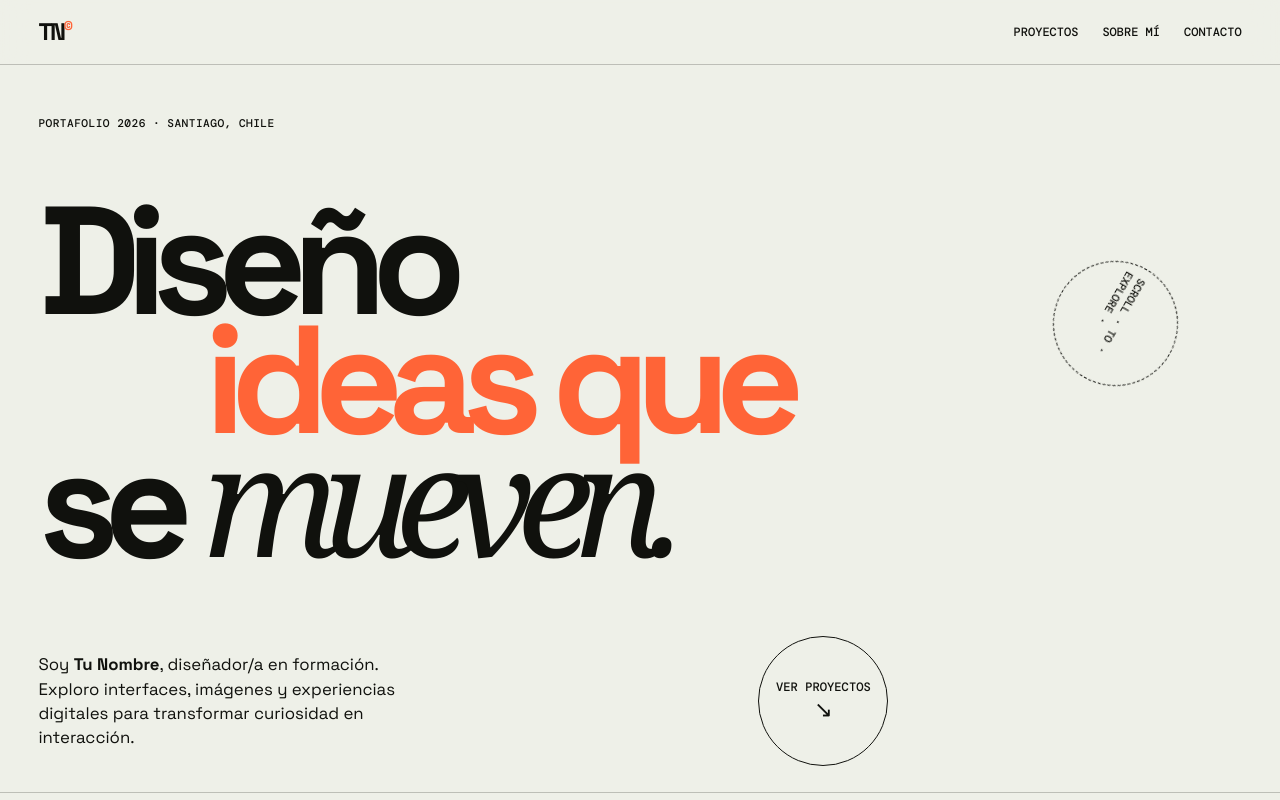
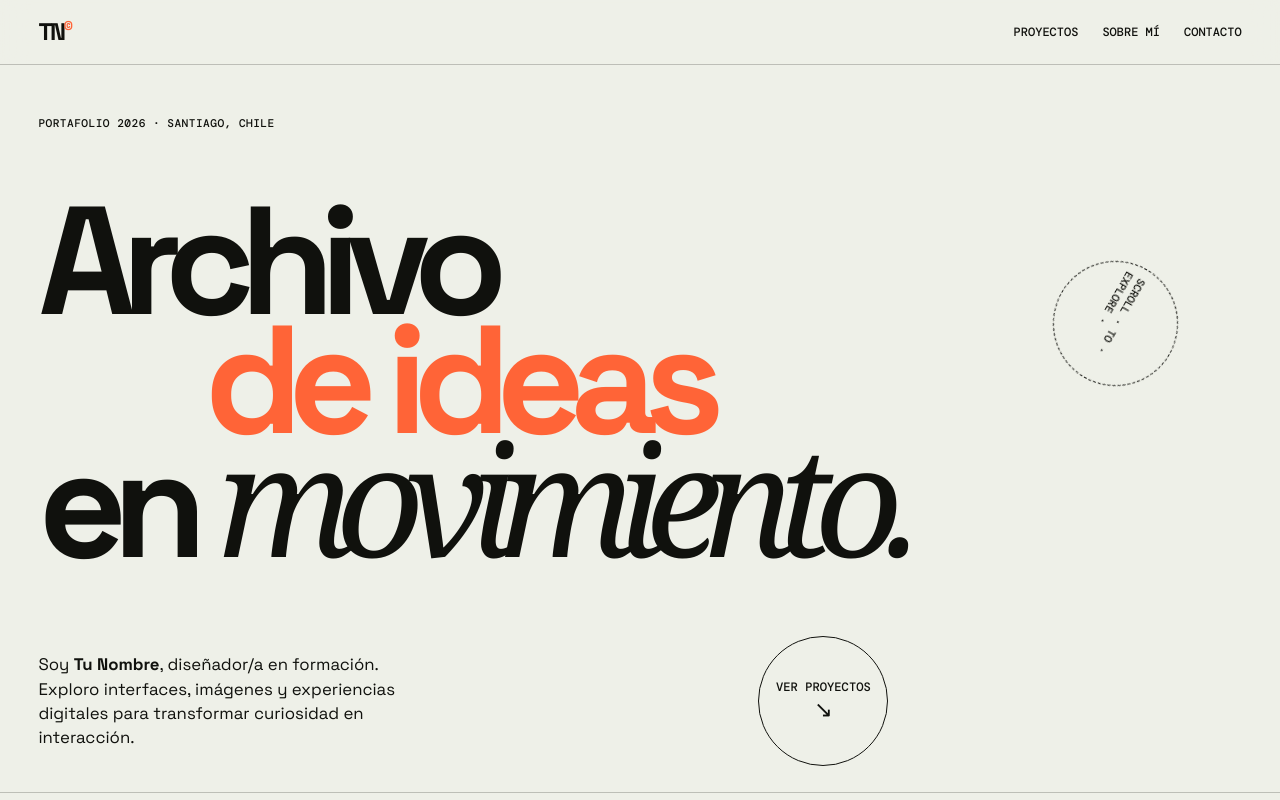
Before and after one commit to jffudp/Portafolio-jD, a plain HTML site: page dist/index.html in a window 1280 px wide. Shown: the top 800 px of the page. Drawn offline with nearby package versions, Linux system fonts and the light colour scheme.

Commit message:
Update Site source

```diff
--- a/dist/index.html
+++ b/dist/index.html
@@ -4,7 +4,7 @@
   <meta charset="utf-8">
   <meta name="viewport" content="width=device-width, initial-scale=1">
   <meta name="description" content="Portafolio de diseño y experiencias digitales de Tu Nombre.">
-  <title>Tu Nombre — Diseño que se experimenta</title>
+  <title>Jeffer Moreno — Archivo de ideas en movimiento</title>
   <link rel="preconnect" href="https://fonts.googleapis.com">
   <link rel="preconnect" href="https://fonts.gstatic.com" crossorigin>
   <link href="https://fonts.googleapis.com/css2?family=DM+Mono:wght@400;500&family=Space+Grotesk:wght@400;500;600;700&display=swap" rel="stylesheet">
@@ -16,7 +16,7 @@
   <main>
     <section class="hero" aria-labelledby="hero-title">
       <p class="eyebrow reveal">Portafolio 2026 · Santiago, Chile</p>
-      <h1 id="hero-title"><span class="reveal">Diseño</span><span class="accent reveal">ideas que</span><span class="reveal">se <em>mueven.</em></span></h1>
+      <h1 id="hero-title"><span class="reveal">Archivo</span><span class="accent reveal">de ideas</span><span class="reveal">en <em>movimiento.</em></span></h1>
       <div class="hero-bottom reveal"><p>Soy <strong>Tu Nombre</strong>, diseñador/a en formación. Exploro interfaces, imágenes y experiencias digitales para transformar curiosidad en interacción.</p><a class="round-link" href="projects.html">Ver proyectos <i>↘</i></a></div>
       <div class="orbit" aria-hidden="true"><span>SCROLL · TO · EXPLORE ·</span></div>
     </section>
```
Also changed, not shown: index.html (+2 -2 lines).
